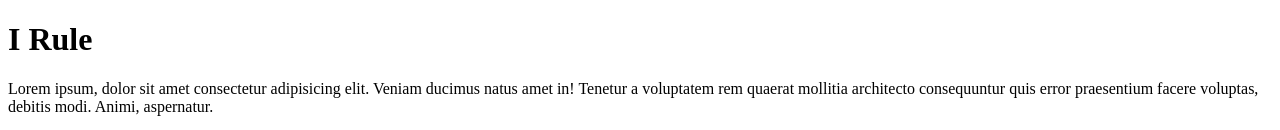
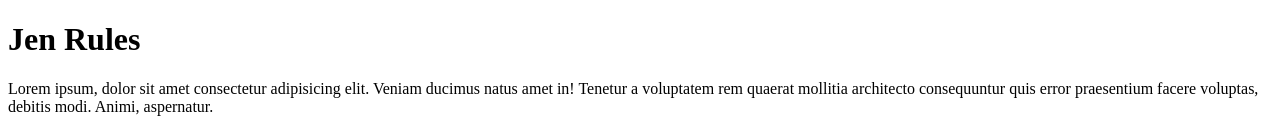
Before and after one commit to brianifoster/QAProject, a plain HTML site: page index.html in a window 1280 px wide. Shown: the top 130 px of the page. Drawn offline with Linux system fonts and the light colour scheme.

Commit message:
changed index.html for accuracy

```diff
--- a/index.html
+++ b/index.html
@@ -7,7 +7,7 @@
   <title>Document</title>
 </head>
 <body>
-  <h1>I Rule</h1>
+  <h1>Jen Rules</h1>
   <p>Lorem ipsum, dolor sit amet consectetur adipisicing elit. Veniam ducimus natus amet in! Tenetur a voluptatem rem quaerat mollitia architecto consequuntur quis error praesentium facere voluptas, debitis modi. Animi, aspernatur.</p>
   <img src="images/bunny.gif" alt="person in a bedraggled and creepy bugs bunny costume sitting on a toilet looking at you for a moment before scooting over and patting thed toilet seat inviting you to sit down">
 </body>
```
